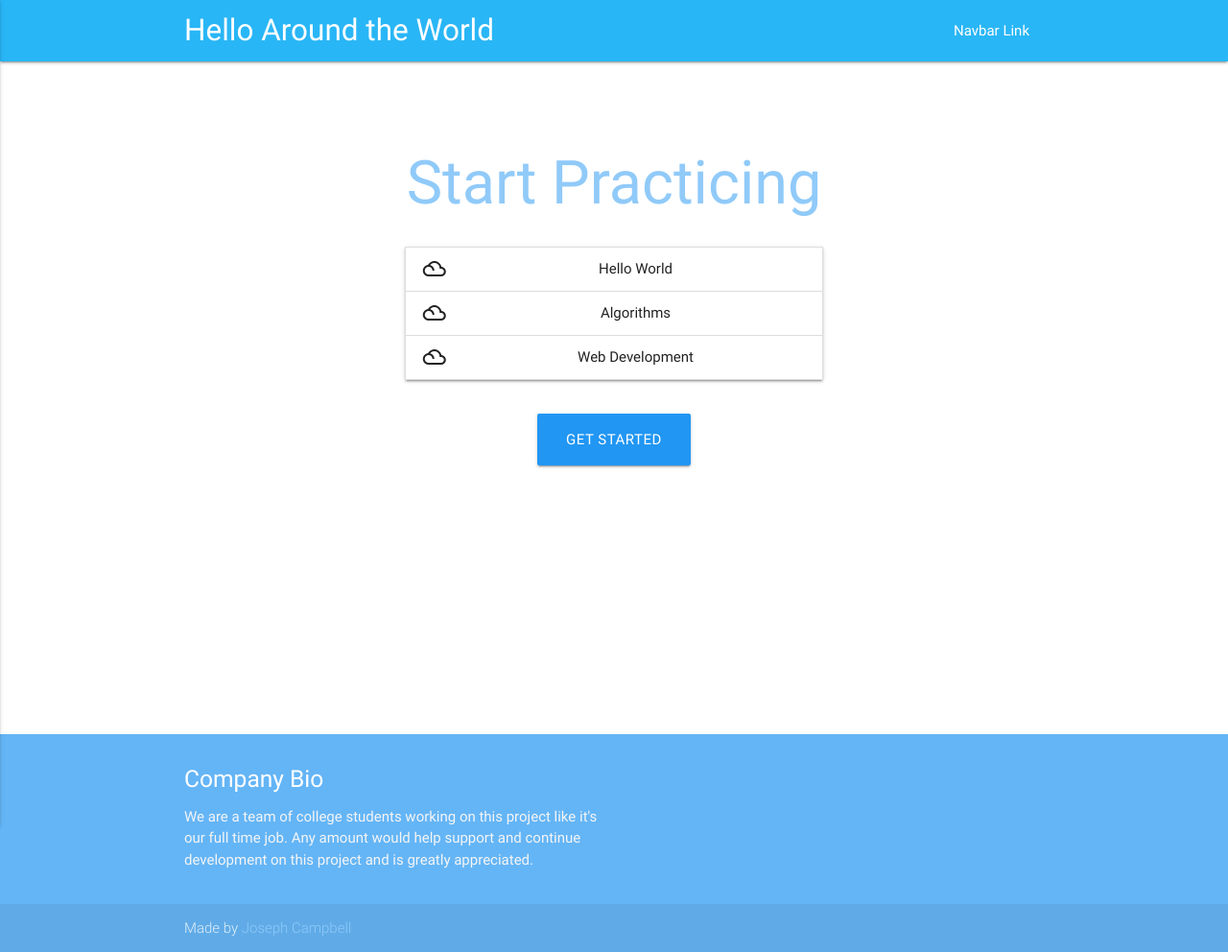
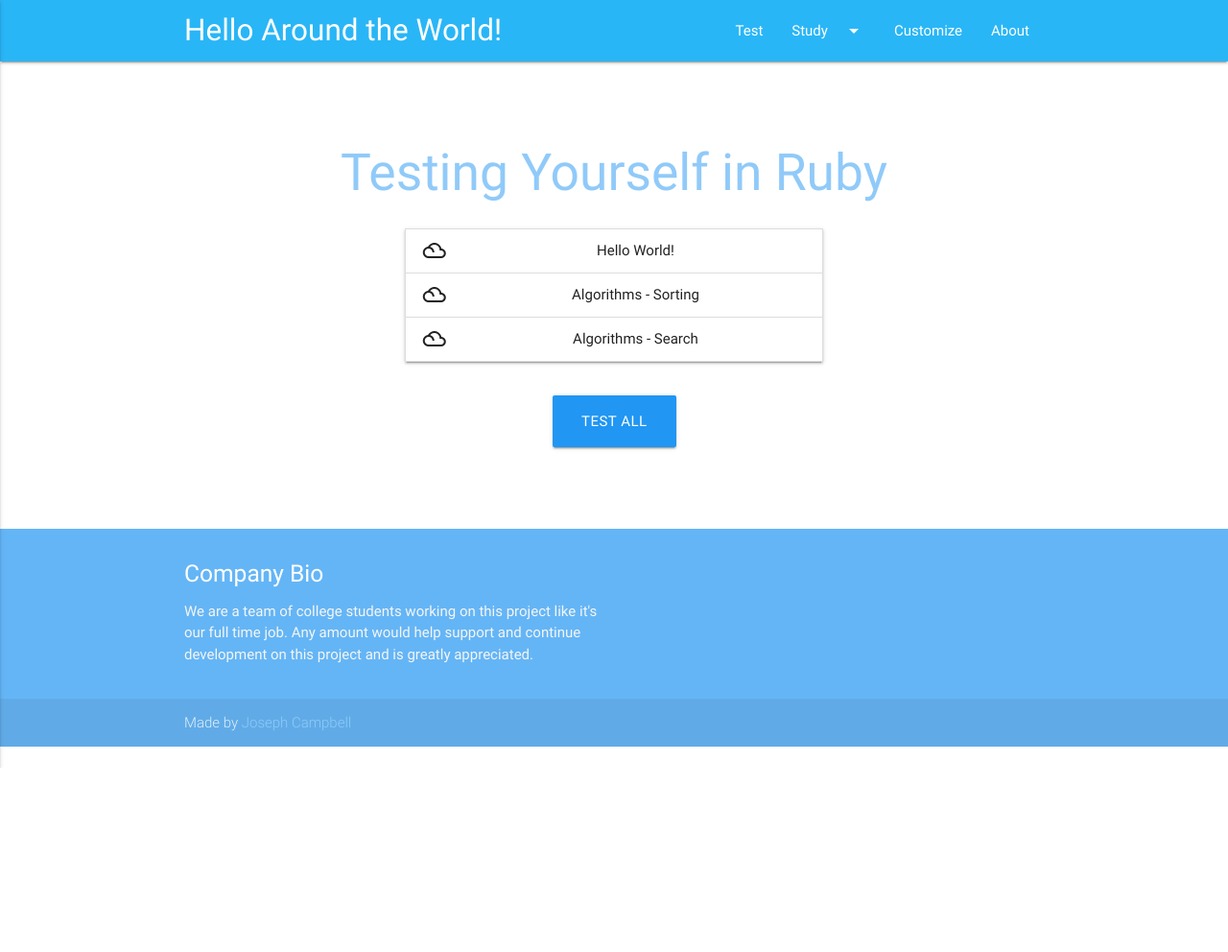
Before and after one commit to Zarkana/hello-around-the-world, a PHP site: page / in a window 1280 px wide. Shown: the whole page at 96% size. After the commit the page ends 800 px from the top, so only its background shows below. Run offline with PHP 8.4, Linux system fonts and the light colour scheme; some libraries are stand-ins or nearby versions.

Commit message:
add README and add some empty style files

```diff
--- a/index.html
+++ b/index.html
@@ -11,10 +11,18 @@
   <link href="materialize-src/sass/style.css" type="text/css" rel="stylesheet" media="screen,projection"/>
 </head>
 <body>
+  <ul id="dropdown1" class="dropdown-content">
+    <li><a href="#!">Hello World!</a></li>
+    <li><a href="#!">Algorithms - Sorting</a></li>
+    <li><a href="#!">Algorithms - Search</a></li>
+  </ul>
   <nav class="light-blue lighten-1" role="navigation">
-    <div class="nav-wrapper container"><a id="logo-container" href="#" class="brand-logo">Hello Around the World</a>
+    <div class="nav-wrapper container"><a id="logo-container" href="#" class="brand-logo">Hello Around the World!</a>
       <ul class="right hide-on-med-and-down">
-        <li><a href="#">Navbar Link</a></li>
+        <li><a href="#">Test</a></li>
+        <li><a class="dropdown-button" href="#!" data-activates="dropdown1">Study<i class="material-icons right">arrow_drop_down</i></a></li>
+        <li><a href="#">Customize</a></li>
+        <li><a href="#">About</a></li>
       </ul>
 
       <ul id="nav-mobile" class="side-nav">
@@ -23,21 +31,24 @@
       <a href="#" data-activates="nav-mobile" class="button-collapse"><i class="material-icons">menu</i></a>
     </div>
   </nav>
-  <div class="section no-pad-bot" id="index-banner">
+  <div class="section no-pad-bot main-section" id="index-banner">
     <div class="container">
       <br><br>
-      <h1 class="header center blue-text text-lighten-3">Start Practicing</h1>
+      <h2 class="header center blue-text text-lighten-3">Testing Yourself in Ruby</h2>
       <div class="row center">
         <div class="col s6 offset-s3">
           <ul class="collapsible" data-collapsible="accordion">
             <li>
-              <div class="collapsible-header"><i class="material-icons">filter_drama</i>Hello World</div>
+              <div class="collapsible-header"><i class="material-icons">filter_drama</i>Hello World!</div>
               <div class="collapsible-body"><p>Lorem ipsum dolor sit amet.</p></div>
             </li>
             <li>
-              <div class="collapsible-header"><i class="material-icons">filter_drama</i>Algorithms</div>
+              <div class="collapsible-header"><i class="material-icons">filter_drama</i>Algorithms - Sorting</div>
+              <div class="collapsible-body"><p>Lorem ipsum dolor sit amet.</p></div>
+            </li>
+            <li>
+              <div class="collapsible-header"><i class="material-icons">filter_drama</i>Algorithms - Search</div>
               <div class="collapsible-body">
-                <div class="col s10 offset-s2">
                 <ul class="collapsible" data-collapsible="accordion">
                   <li>
                     <div class="collapsible-header"><i class="material-icons">filter_drama</i>Sorting - Algorithms</div>
@@ -49,32 +60,18 @@
                   </li>
                 </ul>
               </div>
-              </div>
             </li>
-            <li>
+            <!--<li>
               <div class="collapsible-header"><i class="material-icons">filter_drama</i>Web Development</div>
               <div class="collapsible-body"><p>Lorem ipsum dolor sit amet.</p></div>
-            </li>
+            </li>-->
           </ul>
         </div>
       </div>
       <div class="row center">
-        <a href="http://materializecss.com/getting-started.html" id="download-button" class="btn-large waves-effect waves-light blue">Get Started</a>
+        <a href="http://materializecss.com/getting-started.html" id="download-button" class="btn-large waves-effect waves-light blue">Test All</a>
       </div>
       <br><br>
-
-    </div>
-  </div>
-
-
-  <div class="container">
-    <div class="section">
-
-
-    </div>
-    <br><br><br><br><br><br><!--Temp-->
-
-    <div class="section">
 
     </div>
   </div>
--- a/materialize-src/sass/materialize.scss
+++ b/materialize-src/sass/materialize.scss
@@ -38,3 +38,5 @@
 @import "components/date_picker/default";
 @import "components/date_picker/default.date";
 @import "components/date_picker/default.time";
+@import "modules/test";
+@import "modules/study";
```
Also changed, not shown: README.md (added), materialize-src/sass/modules/study.scss (added), materialize-src/sass/modules/test.scss (added), study.html (added), test.html (added). Lines whose indentation alone changed are shown as unchanged.
